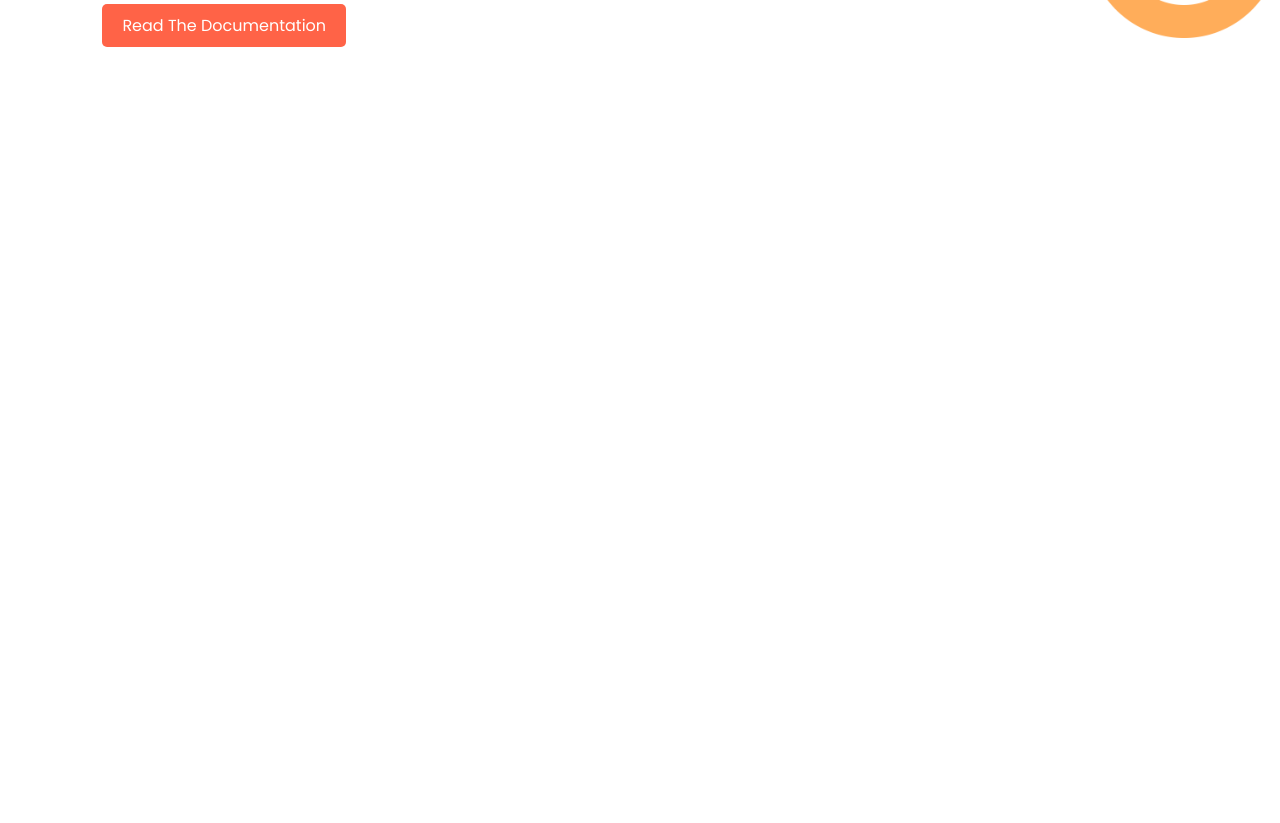
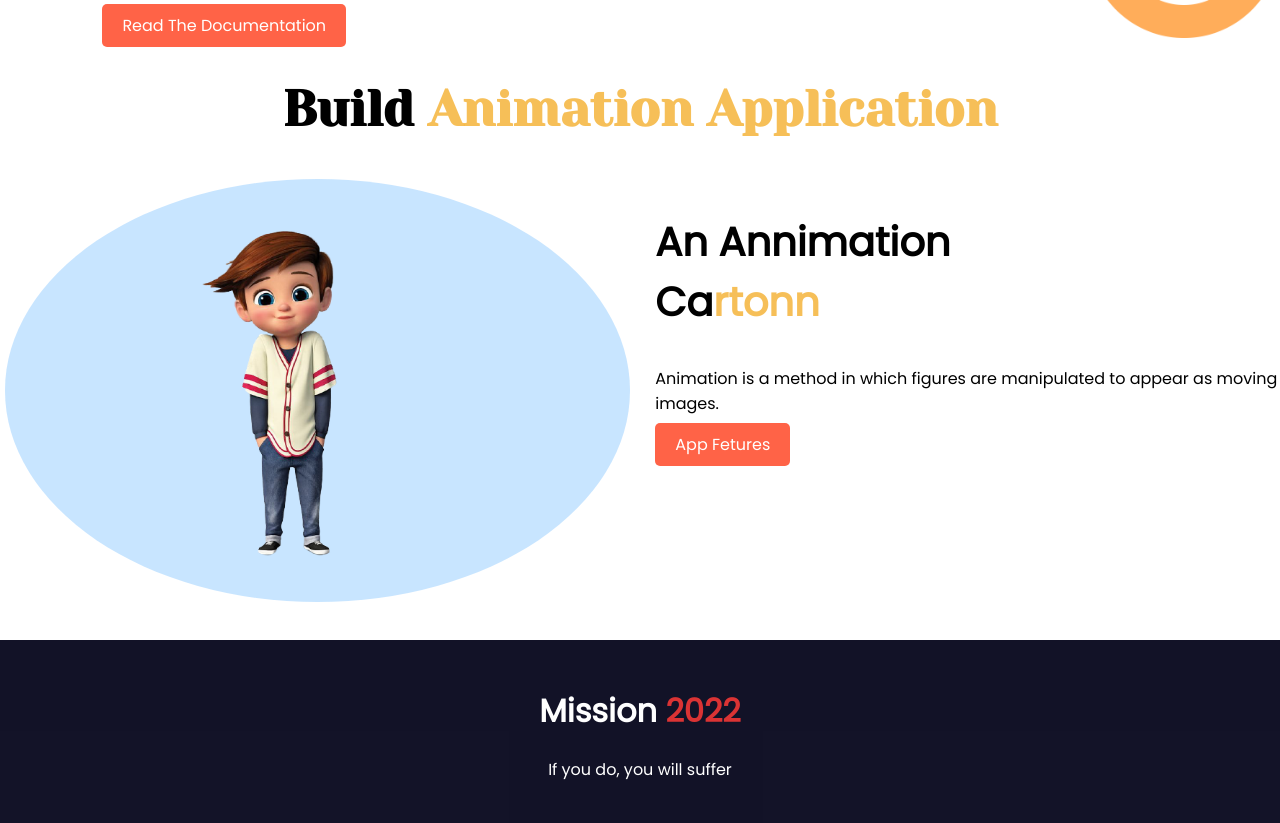
Before and after one commit to parvez13913/first-assignment, a plain HTML site: page index.html in a window 1280 px wide. Shown: the part 1810-2633 px from the top of the page. Before the commit the page ends 1857 px from the top, so only its background shows below. Drawn offline with Linux system fonts and the light colour scheme.

Commit message:
last commit

```diff
--- a/index.html
+++ b/index.html
@@ -9,6 +9,7 @@
     <link rel="preconnect" href="https://fonts.gstatic.com" crossorigin>
     <link href="https://fonts.googleapis.com/css2?family=Nunito:ital@1&family=Poppins&family=Source+Serif+4:ital@1&family=Yeseva+One&display=swap" rel="stylesheet">
     <link rel="stylesheet" href="style.css">
+    <link rel="shortcut icon" href="images/pictures/fave.jpg" type="image/x-icon">
 </head>
 <body>
     <section class="section1">
@@ -68,5 +69,25 @@
             <img src="images/pictures/project.png" alt="male photo">
         </div>
     </section>
+
+
+    <section>
+        <h1 class="build">Build <span class="orang-color">Animation Application</span></h1>
+        <div  class="section-5">
+            <div class="half-width-3 corona">
+                <img src="images/pictures/annimation.png" alt="annimation photo">
+            </div>
+            <div class="half-width-3">
+                <h2 class="develop-without"> An Annimation<br>  Ca<span  class="orang-color">rtonn</span></h2>
+                <p>Animation is a method in which figures are manipulated to appear as moving images.</p>
+                <a class="batton-link" target="_blank" href="#">App Fetures</a>
+            </div>
+        </div>
+
+    </section>
+    <footer>
+        <h1 class="last-hed">Mission <span class="fut-miss">2022</span></h1>
+        <p class="if-you">If you do, you will suffer</p>
+    </footer>
 </body>
 </html>
--- a/style.css
+++ b/style.css
@@ -118,3 +118,45 @@ body{
     width: 50%;
     padding-left: 120px;
 }
+.build{
+    text-align: center;
+    font-size: 50px;
+    font-weight: 700;
+    font-family: 'Yeseva One', cursive;
+}
+.section-5{
+    display: flex;
+    margin-bottom: 3%;
+}
+.half-width-3{
+    width:50%
+}
+.half-width-3 img{
+    width: 50%;
+    padding-left: 20%;
+
+}
+.corona{
+    background-color: rgba(197, 228, 255, 0.932);
+    border-radius: 50%;
+    margin-left: 5px;
+    margin-right: 2%;
+}
+
+.if-you{
+    text-align: center;
+    color: white;
+
+}
+.fut-miss{
+    color: rgba(228, 53, 53, 0.959);
+}
+.last-hed{
+    text-align: center;
+    color: white;
+}
+footer{
+    background-color: rgba(5, 5, 27, 0.945);
+    padding: 2%;
+
+}
```
Also changed, not shown: images/pictures/annimation.png (added), images/pictures/fave.jpg (added), images/shapes/dream-bg.png (deleted).
